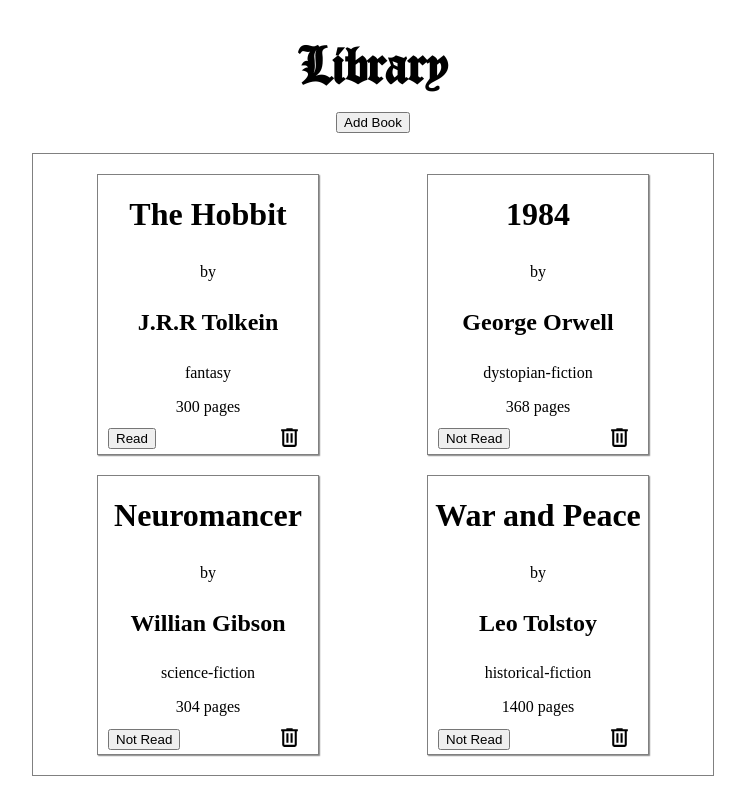
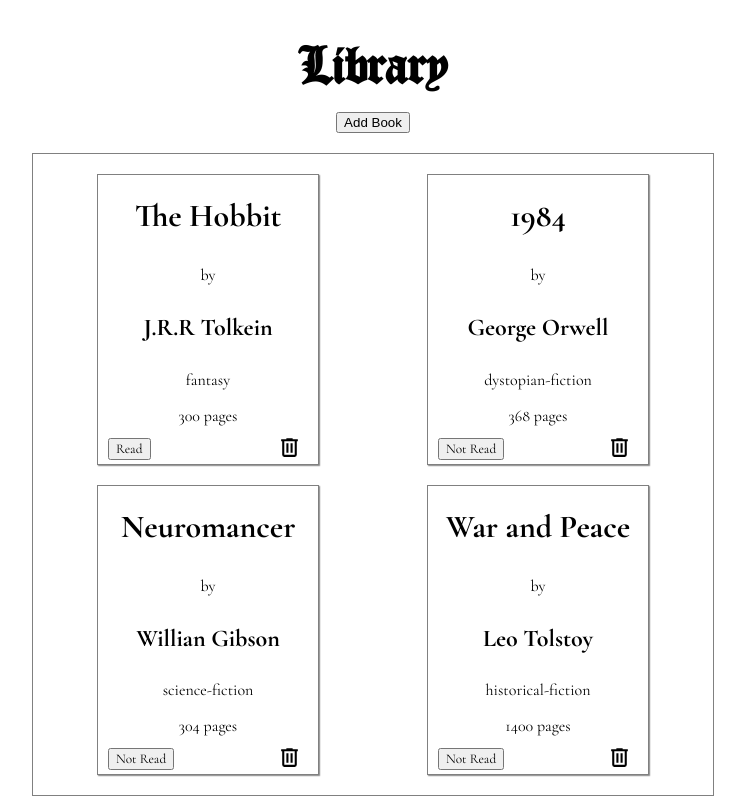
Before and after one commit to IvanLowLLH/odin-library, a plain HTML site: page index.html in a window 1280 px wide. Shown: the whole page, without its empty margins (267-1012 px from the left). Drawn offline with nearby package versions, Linux system fonts and the light colour scheme.

Commit message:
Use Garamond font for book card

```diff
--- a/index.html
+++ b/index.html
@@ -6,6 +6,10 @@
     <link rel="stylesheet" href="style.css">
     <script src="library.js" defer></script>
     <title>Library</title>
+    <link rel="preconnect" href="https://fonts.googleapis.com">
+    <link rel="preconnect" href="https://fonts.gstatic.com" crossorigin>
+    <link href="https://fonts.googleapis.com/css2?family=Cormorant+Garamond:ital,wght@0,300..700;1,300..700&display=swap"
+        rel="stylesheet">
 </head>
 <body>
     <div class="container">
--- a/style.css
+++ b/style.css
@@ -67,6 +67,11 @@ html {
     align-items: center;
 }
 
+.book-card,
+.book-status-btn {
+    font-family: "Cormorant Garamond";
+}
+
 .book-bottom {
     display: flex;
     justify-content: space-between;
```
